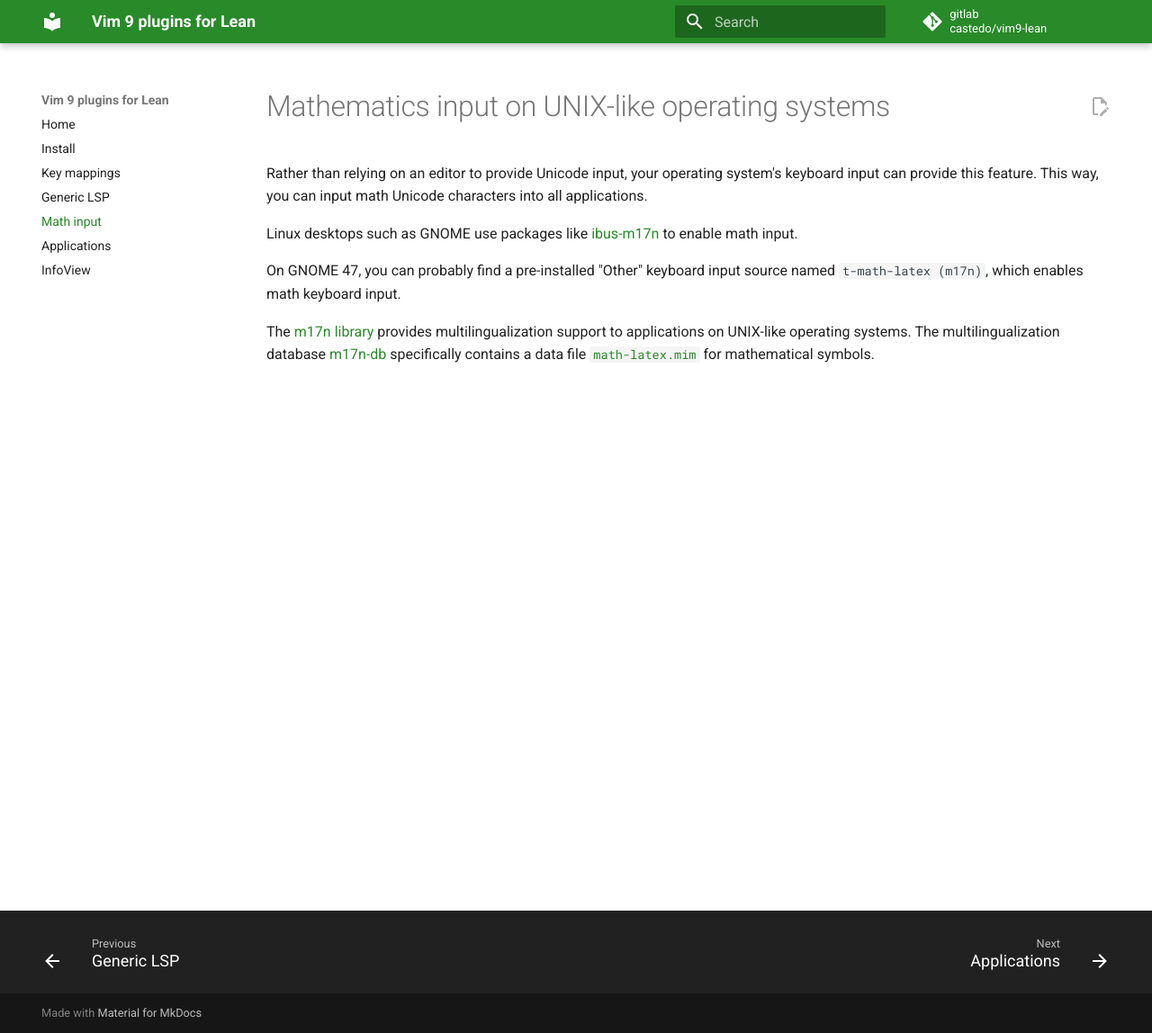
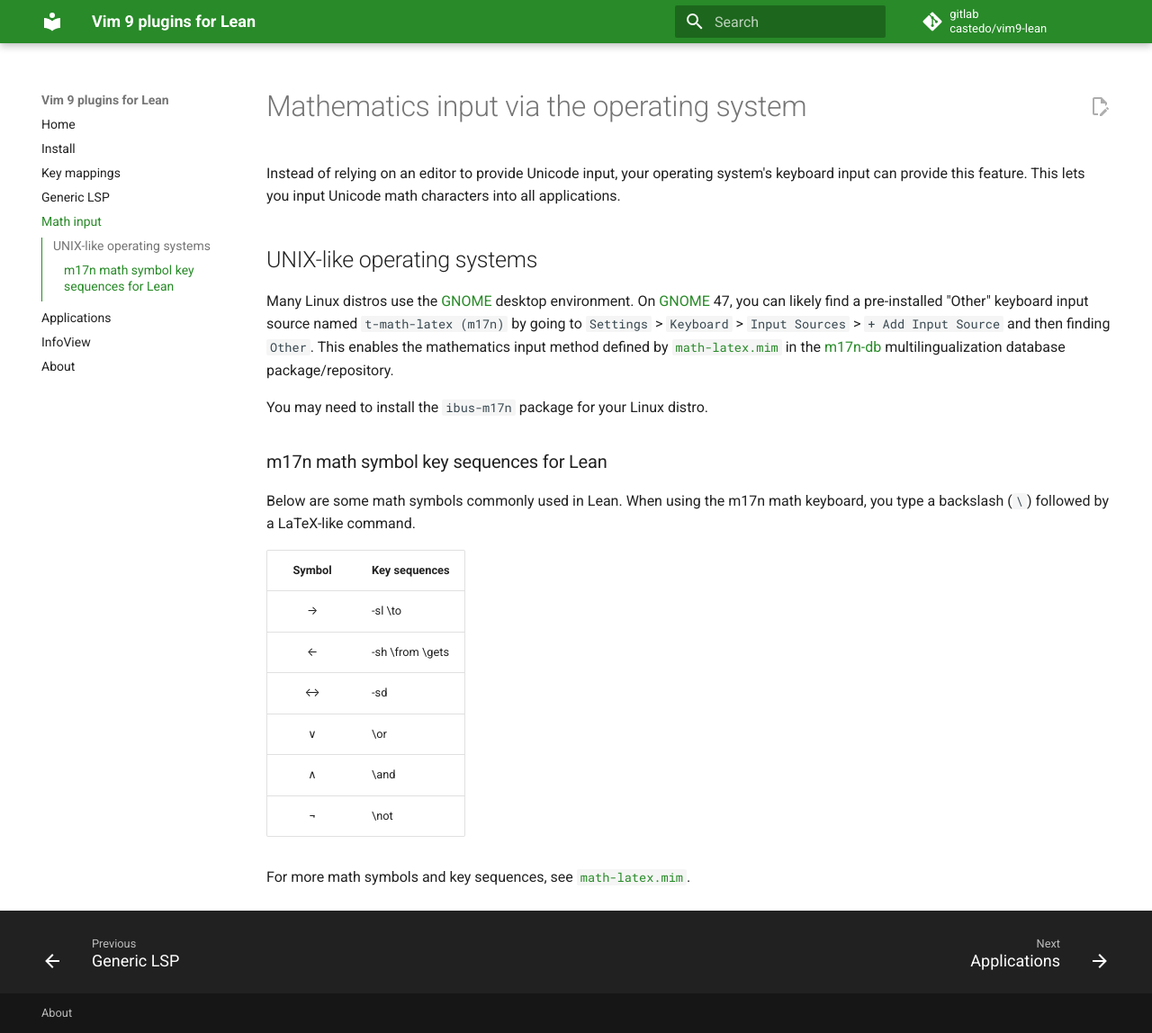
Before and after one commit to castedo/vim9-lean, an MkDocs documentation site: the page built from docs/math-input.md, in a window 1280 px wide and 1148 px high. Shown: the whole window at 90% size. Built offline with MkDocs 1.6.1 and Material for MkDocs 9.7.7, drawn with Linux system fonts in a browser that asks for light colours; comment, search, counter and statistics services are not loaded.

Commit message:
revise math input page; add about page

```diff
--- a/docs/math-input.md
+++ b/docs/math-input.md
@@ -1,19 +1,42 @@
-Mathematics input on UNIX-like operating systems
-================================================
+Mathematics input via the operating system
+==========================================
 
-Rather than relying on an editor to provide Unicode input,
+Instead of relying on an editor to provide Unicode input,
 your operating system's keyboard input can provide this feature.
-This way, you can input math Unicode characters into all applications.
+This lets you input Unicode math characters into all applications.
 
-Linux desktops such as GNOME use packages like
-[ibus-m17n](https://github.com/ibus/ibus-m17n/) to enable math input.
 
-On GNOME 47, you can probably find a pre-installed "Other" keyboard input
-source named `t-math-latex (m17n)`, which enables math keyboard input.
+UNIX-like operating systems
+---------------------------
 
-The [m17n library](https://www.nongnu.org/m17n/) provides multilingualization support to
-applications on UNIX-like operating systems. The multilingualization database
-[m17n-db](https://cgit.git.savannah.gnu.org/cgit/m17n/m17n-db.git)
-specifically contains a data file
+Many Linux distros use the [GNOME](https://www.gnome.org/) desktop environment.
+On [GNOME](https://www.gnome.org/) 47,
+you can likely find a pre-installed "Other" keyboard input source named
+`t-math-latex (m17n)` by going to
+`Settings` > `Keyboard` > `Input Sources` > `+ Add Input Source` and then finding `Other`.
+This enables the mathematics input method defined by
 [`math-latex.mim`](https://cgit.git.savannah.gnu.org/cgit/m17n/m17n-db.git/tree/MIM/math-latex.mim)
-for mathematical symbols.
+in the [m17n-db](https://cgit.git.savannah.gnu.org/cgit/m17n/m17n-db.git)
+multilingualization database package/repository.
+
+You may need to install the `ibus-m17n` package for your Linux distro.
+
+
+### m17n math symbol key sequences for Lean
+
+Below are some math symbols commonly used in Lean.
+When using the m17n math keyboard, you type a backslash (`\`) followed by a LaTeX-like
+command.
+
+| Symbol | Key sequences       |
+|:------:| ------------------- |
+|   →    | \-sl  \to           |
+|   ←    | \-sh  \from  \gets  |
+|   ↔    | \-sd                |
+|   ∨    | \or                 |
+|   ∧    | \and                |
+|   ¬    | \not                |
+
+
+For more math symbols and key sequences, see
+[`math-latex.mim`](https://cgit.git.savannah.gnu.org/cgit/m17n/m17n-db.git/tree/MIM/math-latex.mim).
--- a/mkdocs.yml
+++ b/mkdocs.yml
@@ -25,3 +25,7 @@ nav:
   - Math input: math-input.md
   - Applications: applications.md
   - InfoView: infoview.md
+  - About: about.md
+extra:
+  generator: false
+copyright: '<a href="/about/">About</a>'
```
Also changed, not shown: docs/about.md (added, +16 -0 lines).
